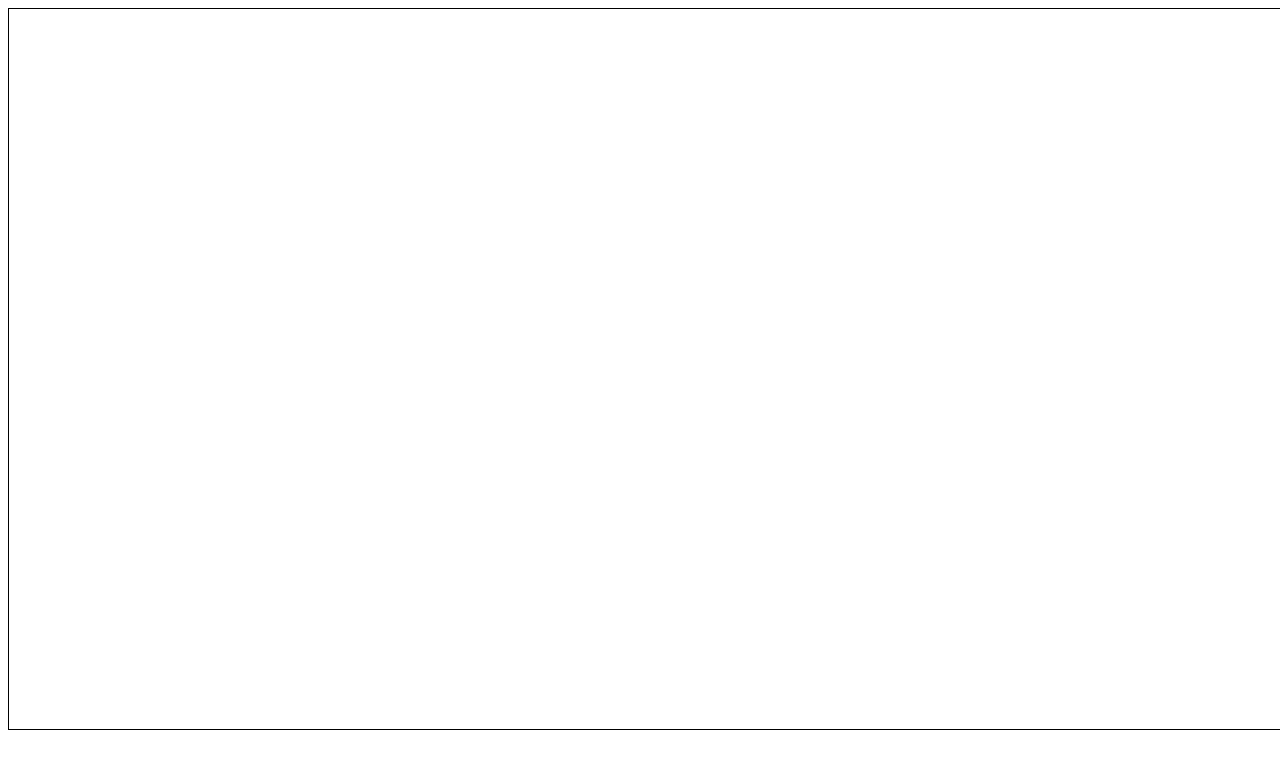
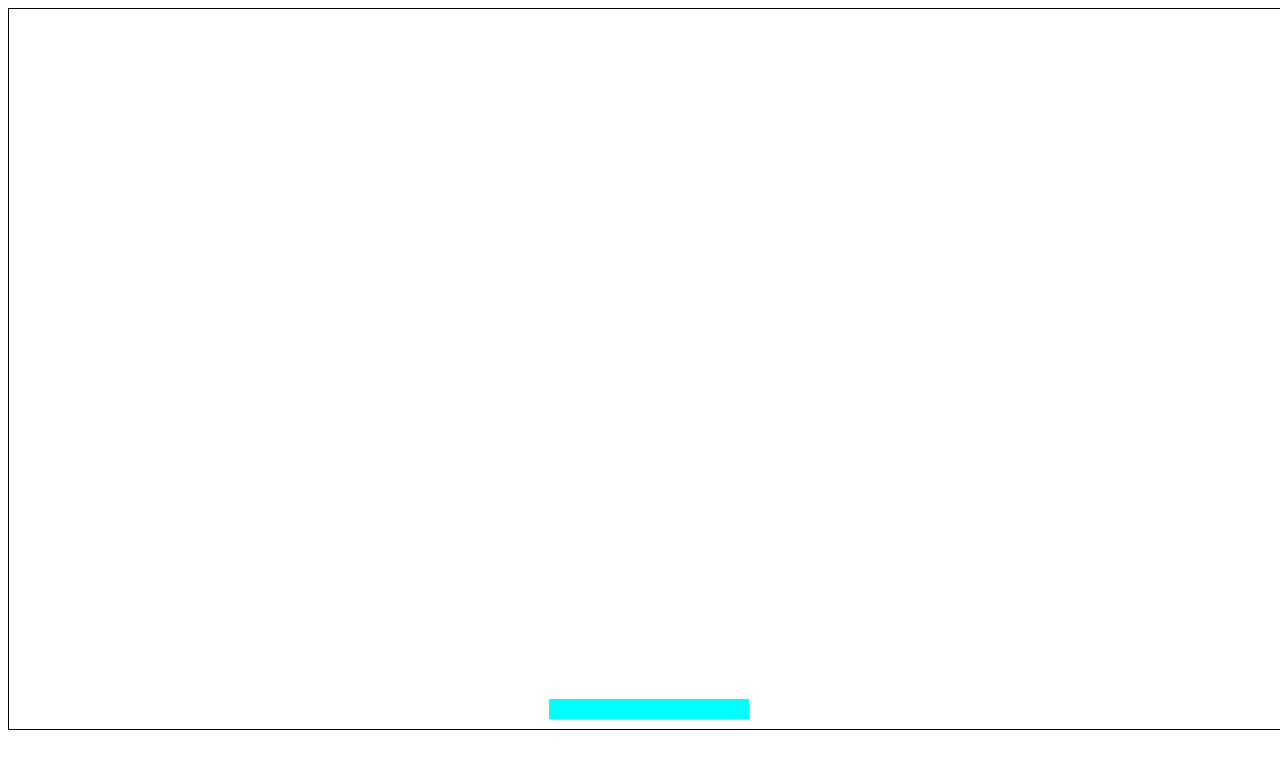
Before and after one commit to barni102/javaScriptGame, a plain HTML site: page index.html in a window 1280 px wide. Drawn offline with Linux system fonts and the light colour scheme.

Commit message:
paddle added

```diff
--- a/index.html
+++ b/index.html
@@ -5,13 +5,13 @@
         <meta name="viewport" content="width=device-width, initial-scale=1.0" />
         <title>Game</title>
         <style>
-            #gameScreen {
+            #canvas {
                 border: 1px solid black;
             }
         </style>
     </head>
     <body>
-        <canvas id="gameScreen" width="1280" height="720"></canvas>
-        <script src="./src/index.js"></script>
+        <canvas id="canvas" width="1280" height="720"></canvas>
+        <script src="/src/index.js" type="module"></script>
     </body>
 </html>
--- a/src/index.js
+++ b/src/index.js
@@ -0,0 +1,13 @@
+import Paddle from "/src/paddle.js";
+
+const canvas = document.getElementById("canvas");
+const ctx = canvas.getContext("2d");
+
+const gameWidth = 1280;
+const gameHeight = 720;
+
+ctx.clearRect(0, 0, 1280, 720);
+
+let paddle = new Paddle(gameWidth, gameHeight);
+
+paddle.draw(ctx);
--- /dev/null
+++ b/src/paddle.js
@@ -0,0 +1,14 @@
+export default class Paddle {
+    constructor(gameWidth, gameHeight) {
+        this.width = 200;
+        this.height = 20;
+        this.position = {
+            x: gameWidth / 2 - this.width / 2,
+            y: gameHeight - this.height - 10,
+        };
+    }
+    draw(ctx) {
+        ctx.fillStyle = "#0ff";
+        ctx.fillRect(this.position.x, this.position.y, this.width, this.height);
+    }
+}
```
